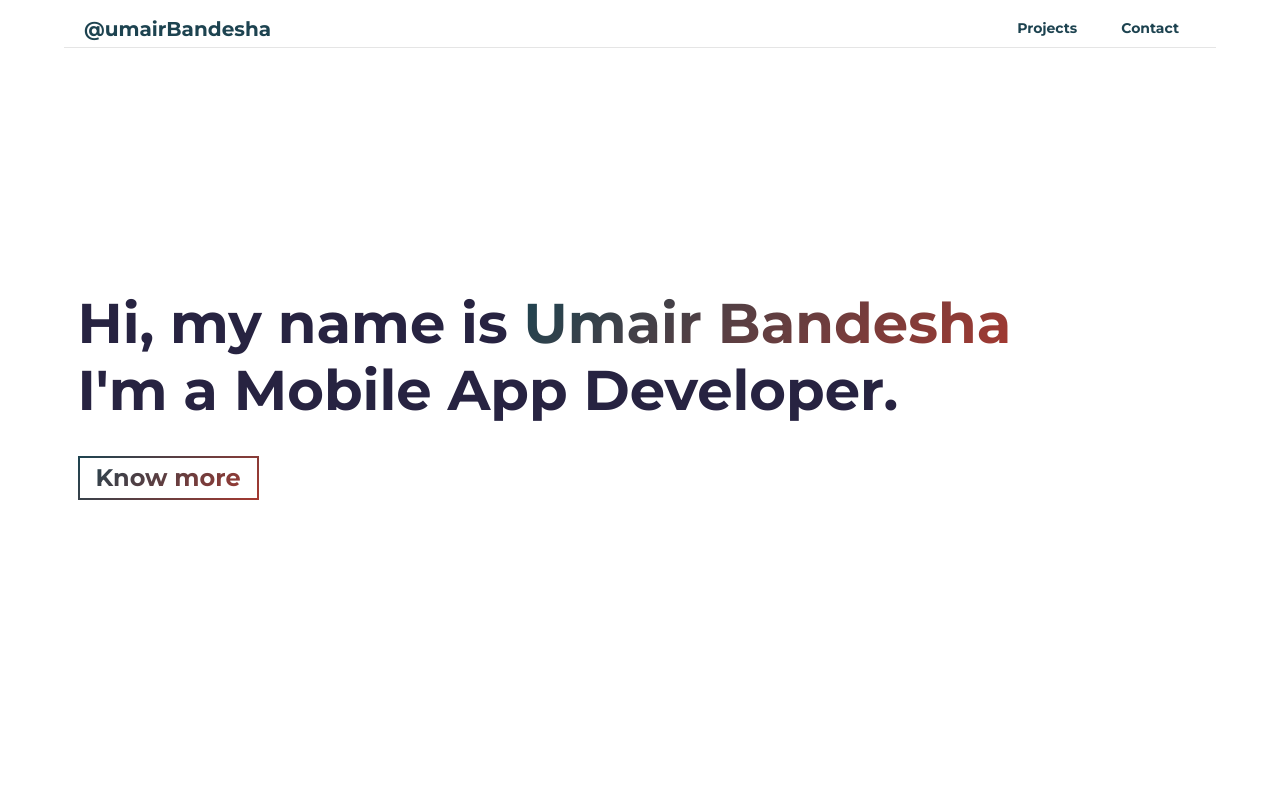
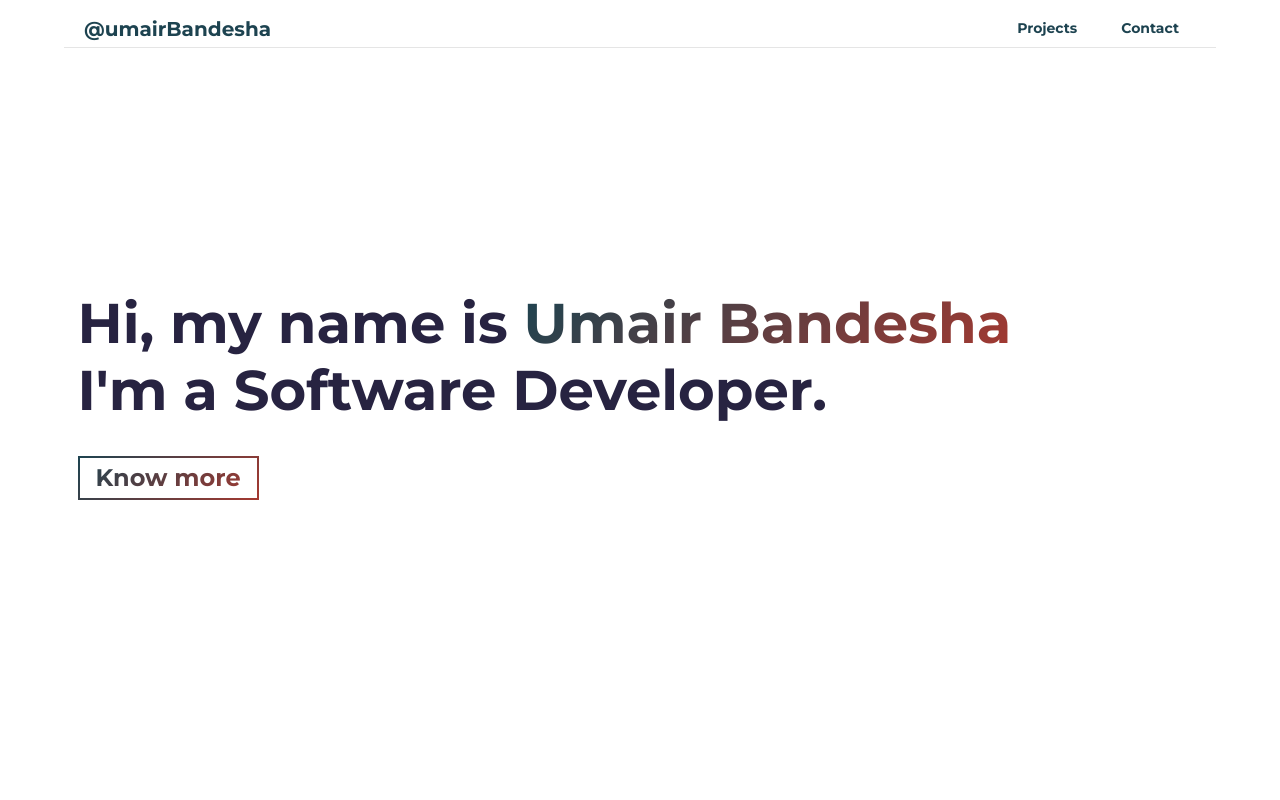
Before and after one commit to umairBANDESHA/portfolio, a website built with Vite: page src/index.html in a window 1280 px wide. Shown: the top 800 px of the page. Built offline with nearby package versions, Linux system fonts and the light colour scheme; files whose address does not match are found by name.

Commit message:
changed a line

```diff
--- a/src/index.html
+++ b/src/index.html
@@ -64,7 +64,7 @@
 
           Hi, my name is <span class="text-color-main">Umair Bandesha</span>
           <br />
-          I'm a Mobile App Developer.
+          I'm a Software Developer.
         </h1>
         <p class="hero-cta load-hidden">
           <a rel="noreferrer" class="cta-btn cta-btn--hero" href="#about"
```
